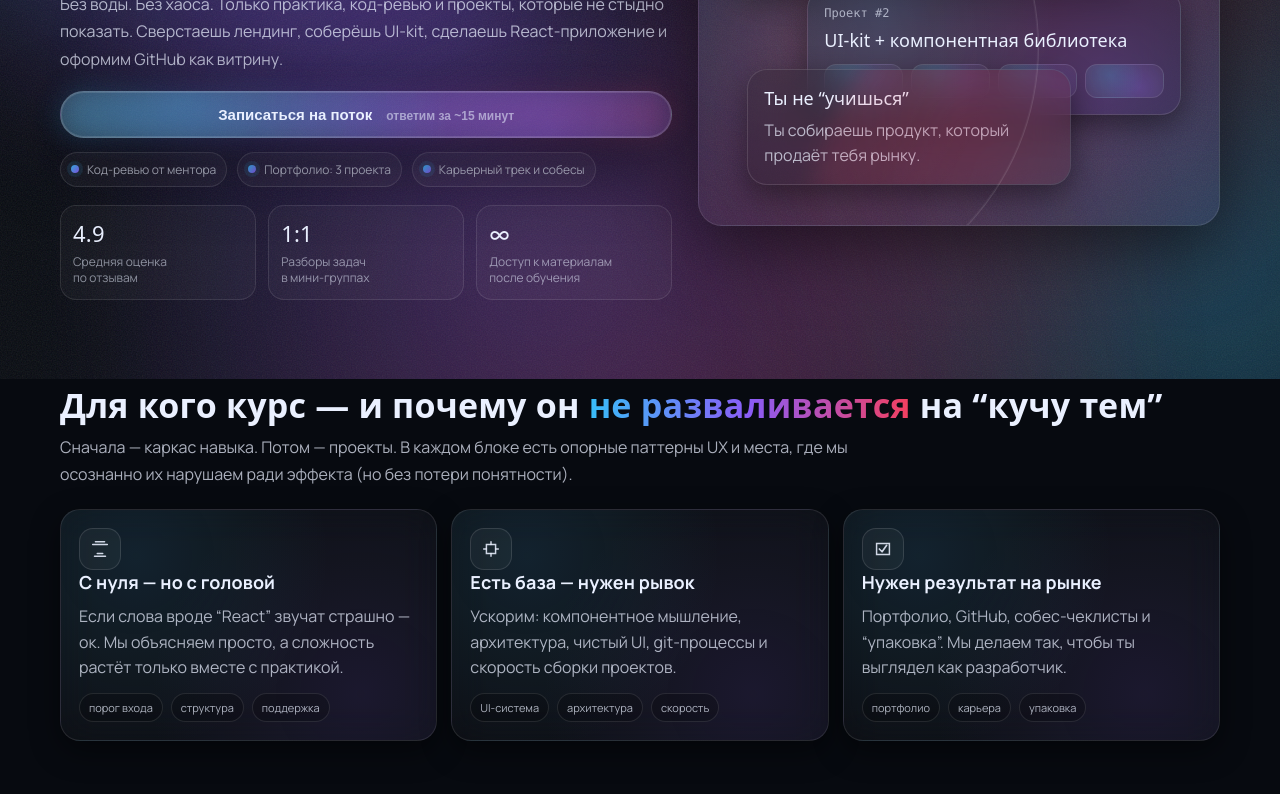
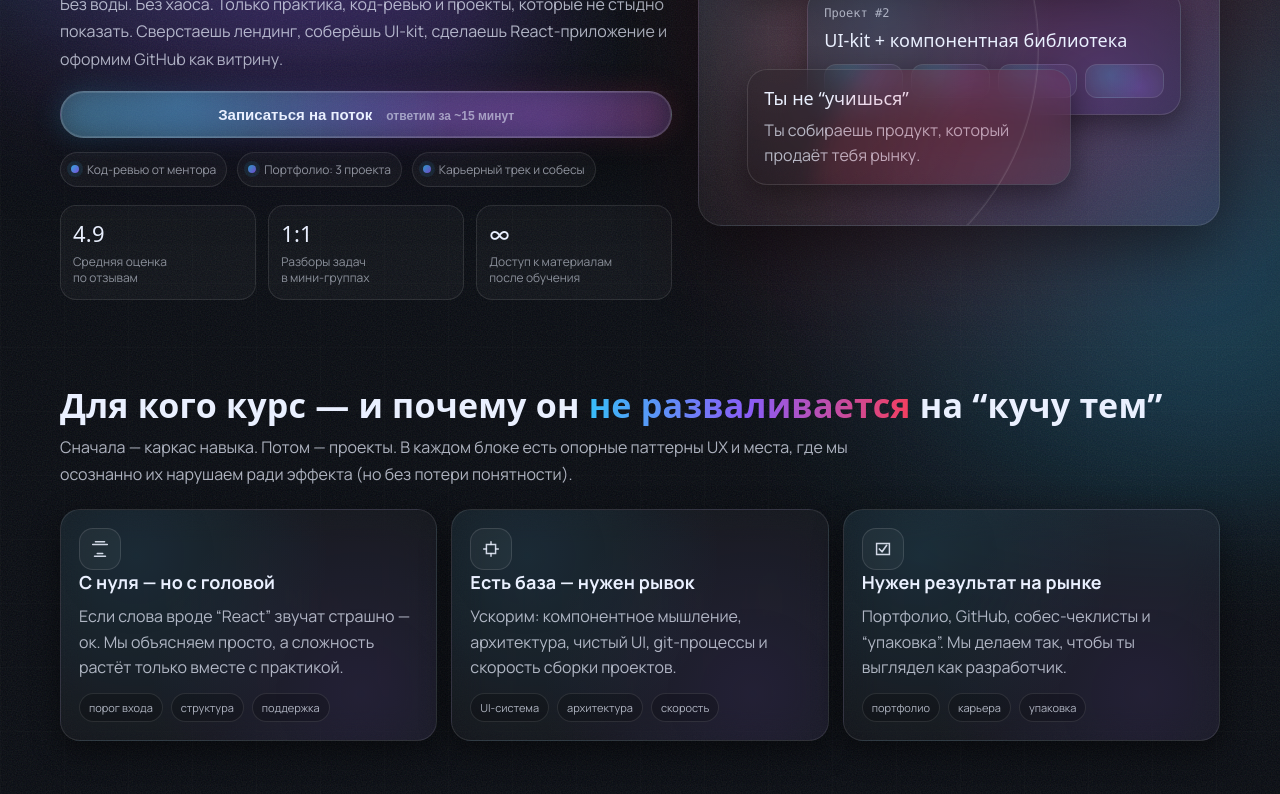
Before and after one commit to Stolzie071/Site_React_Course, a plain HTML site: page index.html in a window 1280 px wide. Shown: the part 421-1215 px from the top of the page. Drawn offline with Linux system fonts and the light colour scheme; a web font is replaced by a local one.

Commit message:
Add files via upload

```diff
--- a/app.js
+++ b/app.js
@@ -125,3 +125,19 @@ document.addEventListener("click", (e) => {
     alert("Это учебный макет: подключи реальный PDF/ссылку, когда будет готово.");
   }
 });
+
+// Ensure background covers full document height (useful for HTML-to-Design imports)
+function syncBgHeight() {
+  const bg = document.querySelector(".bg");
+  if (!bg) return;
+  const h = Math.max(
+    document.documentElement.scrollHeight,
+    document.body.scrollHeight,
+    document.documentElement.offsetHeight,
+    document.body.offsetHeight
+  );
+  bg.style.height = h + "px";
+}
+
+window.addEventListener("load", syncBgHeight);
+window.addEventListener("resize", syncBgHeight);
--- a/styles.css
+++ b/styles.css
@@ -42,12 +42,16 @@ body { margin: 0; color: var(--txt); background: var(--bg); font-family: var(--f
 /* =========================
    BACKGROUND (neuro: figure/ground)
 ========================= */
+body { position: relative; } /* важно: чтобы фон растягивался по высоте body */
+
 .bg{
-  position: fixed;
-  inset: 0;
+  position: absolute;   /* было fixed */
+  inset: 0;             /* растягиваем на всю высоту страницы */
   z-index: -1;
   overflow: hidden;
+  pointer-events: none;
 }
+
 .bg__radial{
   position: absolute;
   filter: blur(60px);
```
